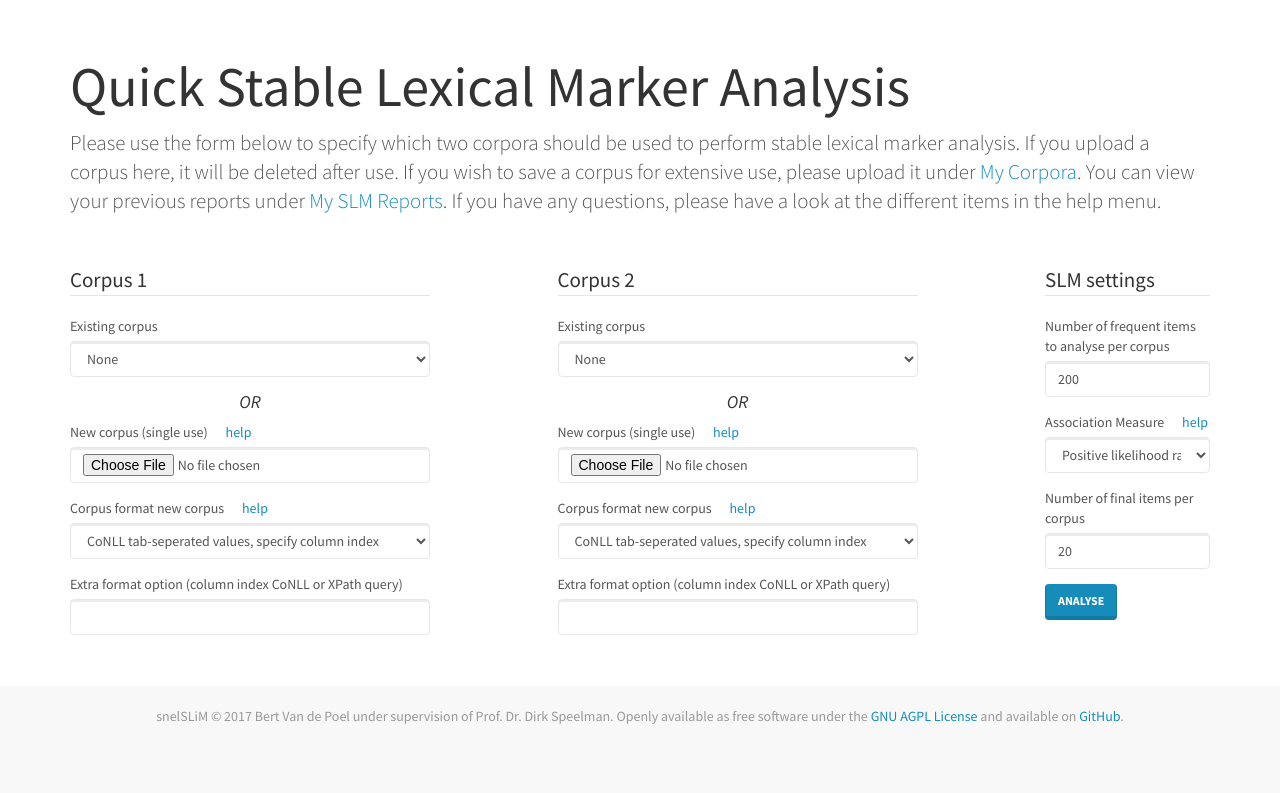
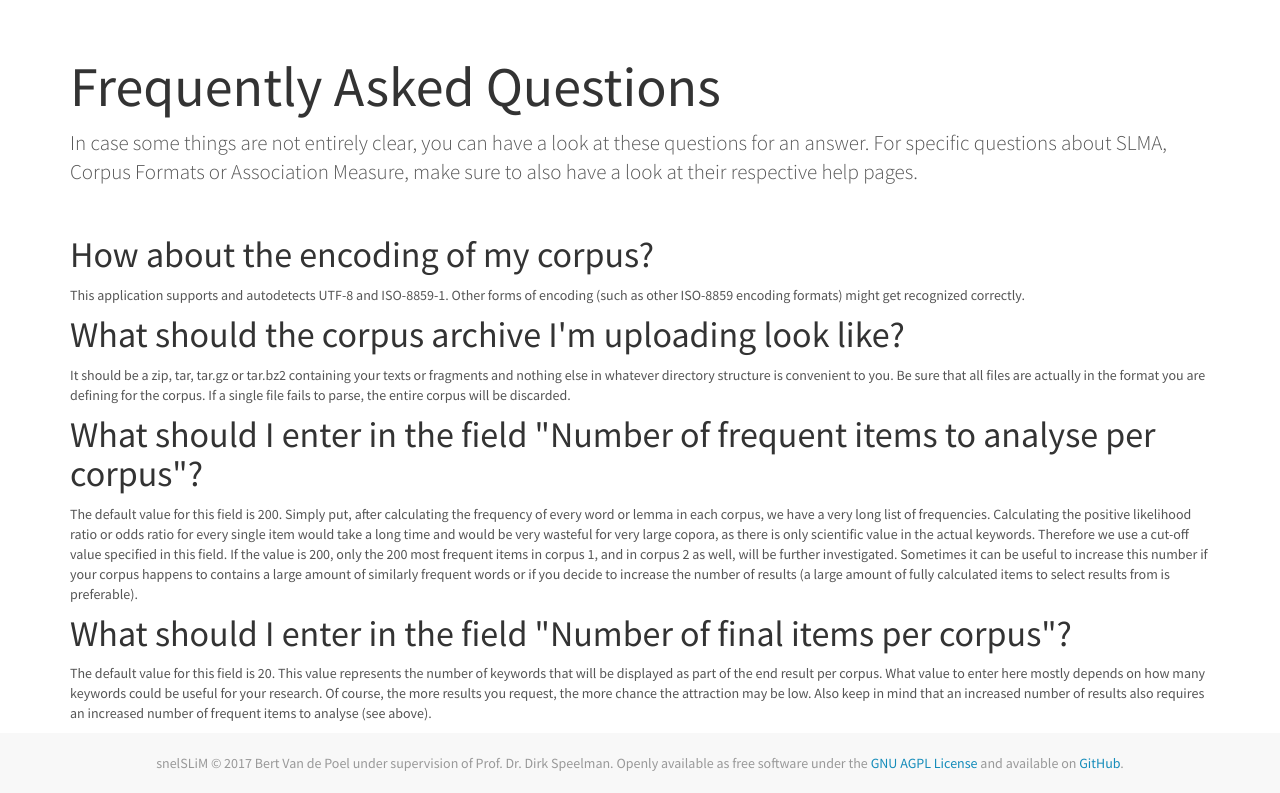
Before and after one commit to bertvandepoel/snelSLiM, a PHP site: page /index.php?faq in a window 1280 px wide. Shown: the part 54-847 px from the top of the page. Before the commit the page ends 778 px from the top, so only its background shows below. Run offline with PHP 8.4, Linux system fonts and the light colour scheme; a user stored in the database is signed in; data that the repository does not hold is empty; some libraries are stand-ins or nearby versions.

Commit message:
Add a FAQ to the interface to clarify a few things

```diff
--- /dev/null
+++ b/web/html/faq.html
@@ -0,0 +1,38 @@
+<div class="page-header" id="banner">
+	<div class="row">
+		<div class="col-md-12">
+			<h1>Frequently Asked Questions</h1>
+			<p class="lead">In case some things are not entirely clear, you can have a look at these questions for an answer. For specific questions about SLMA, Corpus Formats or Association Measure, make sure to also have a look at their respective help pages.</p>
+		</div>
+	</div>
+</div>
+<div class="row">
+	<div class="col-md-12">
+		<h1 id="encoding">How about the encoding of my corpus?</h1>
+		<p>This application supports and autodetects UTF-8 and ISO-8859-1. Other forms of encoding (such as other ISO-8859 encoding formats) might get recognized correctly.</p>
+	</div>
+</div>
+<div class="row">
+	<div class="col-md-12">
+		<h1 id="archive">What should the corpus archive I'm uploading look like?</h1>
+		<p>It should be a zip, tar, tar.gz or tar.bz2 containing your texts or fragments and nothing else in whatever directory structure is convenient to you. Be sure that all files are actually in the format you are defining for the corpus. If a single file fails to parse, the entire corpus will be discarded.</p>
+	</div>
+</div>
+<div class="row">
+	<div class="col-md-12">
+		<h1 id="freqnum">What should I enter in the field "Number of frequent items to analyse per corpus"?</h1>
+		<p>The default value for this field is 200. Simply put, after calculating the frequency of every word or lemma in each corpus, we have a very long list of frequencies. Calculating the positive likelihood ratio or odds ratio for every single item would take a long time and would be very wasteful for very large copora, as there is only scientific value in the actual keywords. Therefore we use a cut-off value specified in this field. If the value is 200, only the 200 most frequent items in corpus 1, and in corpus 2 as well, will be further investigated. Sometimes it can be useful to increase this number if your corpus happens to contains a large amount of similarly frequent words or if you decide to increase the number of results (a large amount of fully calculated items to select results from is preferable).</p>
+	</div>
+</div>
+<div class="row">
+	<div class="col-md-12">
+		<h1 id="resultnum">What should I enter in the field "Number of final items per corpus"?</h1>
+		<p>The default value for this field is 20. This value represents the number of keywords that will be displayed as part of the end result per corpus. What value to enter here mostly depends on how many keywords could be useful for your research. Of course, the more results you request, the more chance the attraction may be low. Also keep in mind that an increased number of results also requires an increased number of frequent items to analyse (see above).</p>
+	</div>
+</div>
+<!-- <div class="row">
+	<div class="col-md-12">
+		<h1 id=""></h1>
+		<p></p>
+	</div>
+</div> -->
--- a/web/html/top.html
+++ b/web/html/top.html
@@ -33,6 +33,7 @@
 								<li><a href="?what">What is SLMS?</a></li>
 								<li><a href="?formats">Corpus Formats</a></li>
 								<li><a href="?am">Association Measures</a></li>
+								<li><a href="?faq">Frequently Asked Questions</a></li>
 							</ul>
 						</li>
 
--- a/web/index.php
+++ b/web/index.php
@@ -66,6 +66,9 @@ elseif(isset($_GET['formats'])) {
 }
 elseif(isset($_GET['am'])) {
 	require('html/am.html');
+}
+elseif(isset($_GET['faq'])) {
+	require('html/faq.html');
 }
 elseif(isset($_GET['accounts'])) {
 	require('accounts.php');
```
